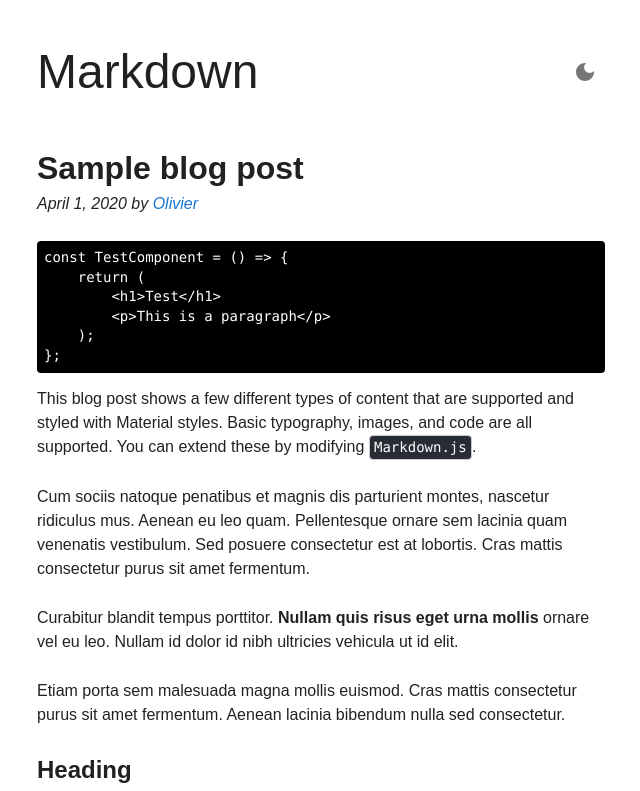
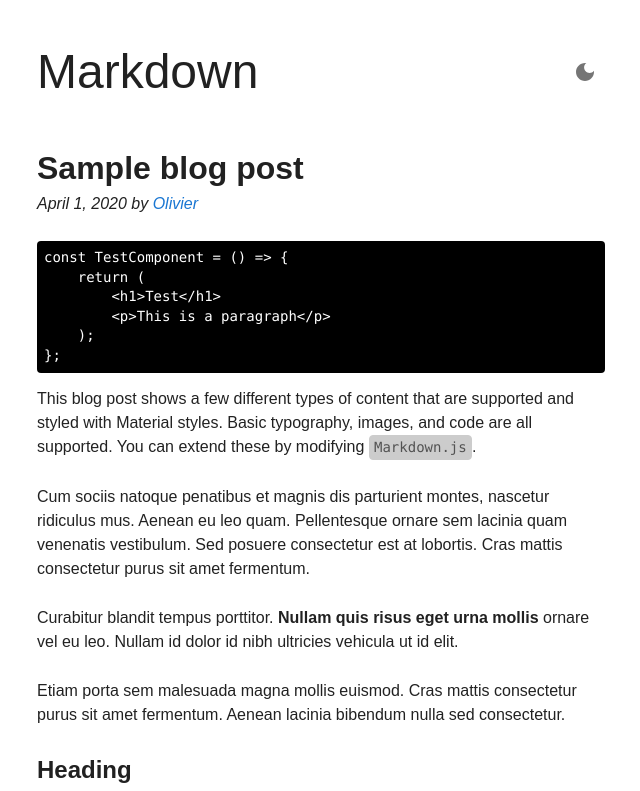
Before and after one commit to eduardofl/markdown-blog, a Next.js app: page /posts/example in a window 1280 px wide. Shown: the top 791 px of the page, without its empty margins (319-959 px from the left). Built offline with nearby package versions, Linux system fonts and the light colour scheme.

Commit message:
extract post component and styled wrapper from next page

```diff
--- /dev/null
+++ b/src/components/Post/PostWrapper.tsx
@@ -0,0 +1,43 @@
+import { useTheme } from '@mui/material';
+import styled from 'styled-components';
+
+const PostWrapper = ({ children }): JSX.Element => {
+  const theme = useTheme();
+
+  const Wrapper = styled.div`
+    p {
+      margin-bottom: 25px;
+    }
+
+    a {
+      color: #1976d2;
+    }
+
+    code {
+      background-color: ${theme.palette.background.paper};
+      color: ${theme.palette.text.secondary};
+      border: 1px solid #ccc;
+      border-radius: 4px;
+      font-family: Consolas, monospace;
+      font-size: 14px;
+      line-height: 1.4;
+      display: inline-block;
+      padding: 0.1em 0.3em;
+    }
+
+    pre {
+      code {
+        background-color: #000;
+        color: #fff;
+        border: none;
+        display: block;
+        padding: 0.5em;
+        margin: 1em 0;
+      }
+    }
+  `;
+
+  return <Wrapper>{children}</Wrapper>;
+};
+
+export default PostWrapper;
--- /dev/null
+++ b/src/components/Post/index.tsx
@@ -0,0 +1,15 @@
+import ReactMarkdown from 'react-markdown';
+
+import PageTitle from '../PageTitle';
+import PostWrapper from './PostWrapper';
+
+const Post = ({ content, title }): JSX.Element => {
+  return (
+    <PostWrapper>
+      <PageTitle>{`${title} - Blog Markdown`}</PageTitle>
+      <ReactMarkdown>{content}</ReactMarkdown>
+    </PostWrapper>
+  );
+};
+
+export default Post;
--- a/src/pages/posts/[slug].tsx
+++ b/src/pages/posts/[slug].tsx
@@ -1,58 +1,17 @@
 import type { GetStaticPaths, GetStaticProps } from 'next';
-import ReactMarkdown from 'react-markdown';
-import styled from 'styled-components';
 
-import PageTitle from '../../components/PageTitle';
-import * as tokens from '../../styles/tokens';
 import {
   getPostSlugs,
   getPostContentBySlug,
   getPostMetadataBySlug,
 } from '../../services/post-service';
+import Post from '../../components/Post';
 
-const PostWrapper = styled.div`
-  p {
-    margin-bottom: 25px;
-  }
-
-  a {
-    color: #1976d2;
-  }
-
-  code {
-    background-color: ${tokens.DARK_MODE_BACKGROUND_COLOR_PAPER};
-    color: #fff;
-    border: 1px solid #ccc;
-    border-radius: 4px;
-    font-family: Consolas, monospace;
-    font-size: 14px;
-    line-height: 1.4;
-    display: inline-block;
-    padding: 0.1em 0.3em;
-  }
-
-  pre {
-    code {
-      background-color: #000;
-      color: #fff;
-      border: none;
-      display: block;
-      padding: 0.5em;
-      margin: 1em 0;
-    }
-  }
-`;
-
-const Post = ({ content, title }): JSX.Element => {
-  return (
-    <PostWrapper>
-      <PageTitle>{`${title} - Blog Markdown`}</PageTitle>
-      <ReactMarkdown>{content}</ReactMarkdown>
-    </PostWrapper>
-  );
+const PostPage = ({ content, title }): JSX.Element => {
+  return <Post title={title} content={content} />;
 };
 
-export default Post;
+export default PostPage;
 
 export const getStaticPaths: GetStaticPaths = () => {
   const slugs = getPostSlugs();
--- a/src/styles/theme.tsx
+++ b/src/styles/theme.tsx
@@ -6,6 +6,9 @@ const lightModePalette = {
     main: tokens.LIGHT_MODE_PRIMARY_COLOR_DARK,
     light: tokens.LIGHT_MODE_PRIMARY_COLOR_LIGHT,
     dark: tokens.LIGHT_MODE_PRIMARY_COLOR_DARK,
+  },
+  background: {
+    paper: tokens.LIGHT_MODE_BACKGROUND_COLOR_PAPER,
   },
 };
 
--- a/src/styles/tokens.js
+++ b/src/styles/tokens.js
@@ -1,10 +1,12 @@
 export const LIGHT_MODE_PRIMARY_COLOR_MAIN = '#1976d2';
 export const LIGHT_MODE_PRIMARY_COLOR_LIGHT = '#42a5f5';
 export const LIGHT_MODE_PRIMARY_COLOR_DARK = '#1565c0';
+
+export const LIGHT_MODE_BACKGROUND_COLOR_PAPER = '#ccc';
 
 export const DARK_MODE_PRIMARY_COLOR_MAIN = '#90caf9';
 export const DARK_MODE_PRIMARY_COLOR_LIGHT = '#e3f2fd';
 export const DARK_MODE_PRIMARY_COLOR_DARK = '#42a5f5';
 
 export const DARK_MODE_BACKGROUND_COLOR_DEFAULT = '#282c35';
-export const DARK_MODE_BACKGROUND_COLOR_PAPER = '#282c35';
+export const DARK_MODE_BACKGROUND_COLOR_PAPER = '#ccc';
```
